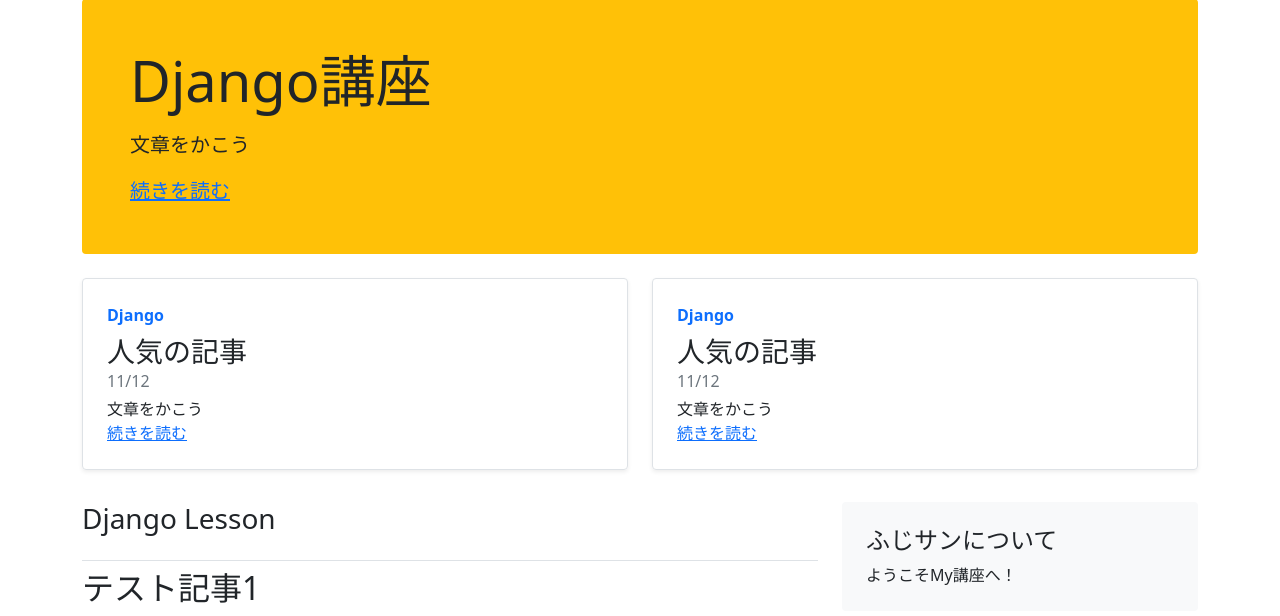
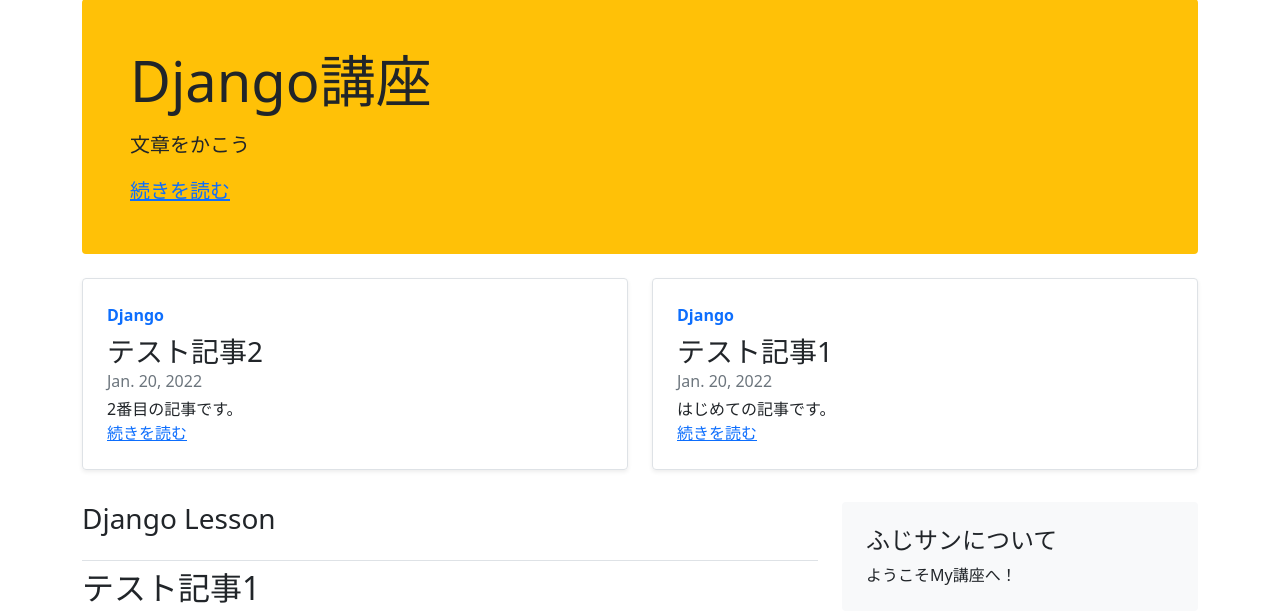
Before and after one commit to matsuo0/BlogSystem_Django, a Django app: page / in a window 1280 px wide. Shown: the part 164-780 px from the top of the page. Run offline with Django 3.2, Linux system fonts and the light colour scheme; data comes from the database, SQL or seed files in the repository; both versions use the stored data as it was after the commit.

Commit message:
order_byにていいねの人気順にする

```diff
--- a/mysite/views.py
+++ b/mysite/views.py
@@ -6,11 +6,14 @@ from django.contrib import messages
 from django.contrib.auth.decorators import login_required
 from django.contrib.auth import login
 
+
 def index(request):
+    ranks = Article.objects.order_by('-count')[:2] # -をつけることで降順
     objs = Article.objects.all()[:3]  # 全ての記事を取得
     context = {
         'title': 'Really Site',
         'articles': objs,
+        'ranks' : ranks,
     }
     return render(request, 'mysite/index.html', context)
 
--- a/templates/mysite/index.html
+++ b/templates/mysite/index.html
@@ -19,31 +19,23 @@
             </p>
         </div>
     </div>
+
+
     <div class="row mb-2">
+        {% for obj in ranks %}
         <div class="col-md-6">
             <div class="row g-0 border rounded overflow-hidden flex-md-row
             mb-4 shadow-sm h-md-250 position-relative">
                 <div class="col p-4 d-flex flex-column position-static">
                     <strong class="d-inline-block mb-2 text-primary">Django</strong>
-                    <h3 class="mb-0">人気の記事</h3>
-                    <div class="mb-1 text-muted">11/12</div>
-                    <p class="card-text mb-auto">文章をかこう</p>
-                    <a href="#" class="stretched-link">続きを読む</a>
+                    <h3 class="mb-0">{{ obj.title }}</h3>
+                    <div class="mb-1 text-muted">{{ obj.created_at }}</div>
+                    <p class="card-text mb-auto">{{ obj.text }}</p>
+                    <a href="/blog/{{ obj.id }}" class="stretched-link">続きを読む</a>
                 </div>
             </div>
         </div>
-        <div class="col-md-6">
-            <div class="row g-0 border rounded overflow-hidden flex-md-row
-            mb-4 shadow-sm h-md-250 position-relative">
-                <div class="col p-4 d-flex flex-column position-static">
-                    <strong class="d-inline-block mb-2 text-primary">Django</strong>
-                    <h3 class="mb-0">人気の記事</h3>
-                    <div class="mb-1 text-muted">11/12</div>
-                    <p class="card-text mb-auto">文章をかこう</p>
-                    <a href="#" class="stretched-link">続きを読む</a>
-                </div>
-            </div>
-        </div>
+        {% endfor %}
     </div>
 </div>
 
```
Also changed, not shown: db.sqlite3.
